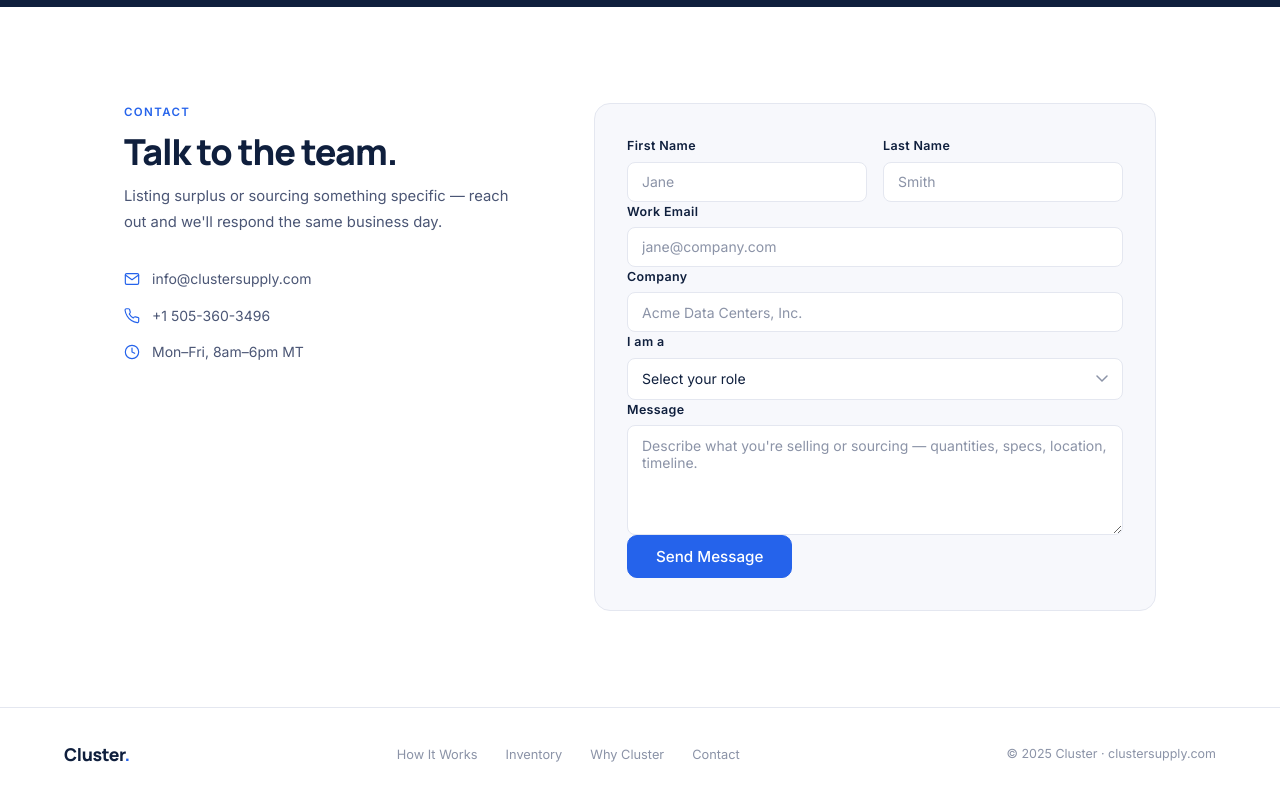
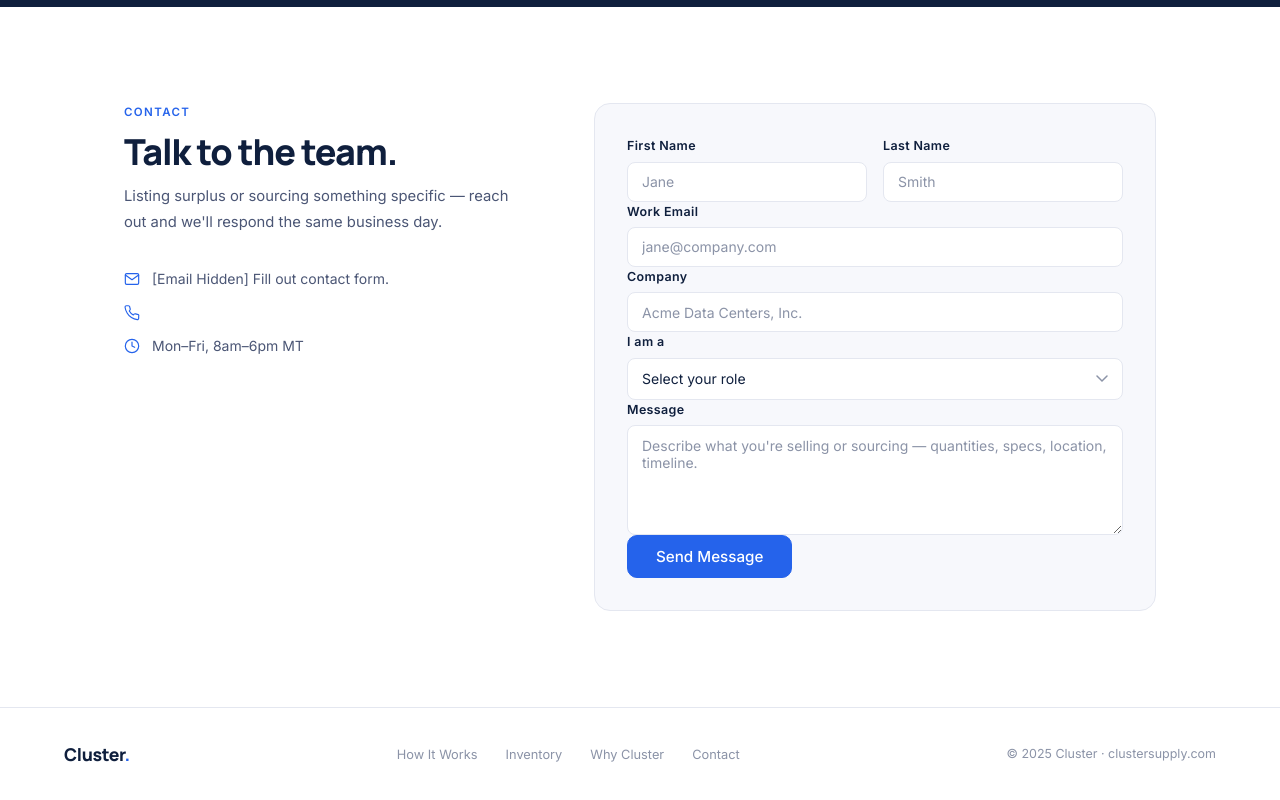
Before and after one commit to clustersupply1/clustersupply, a plain HTML site: page index.html in a window 1280 px wide. Shown: the part 3972-4772 px from the top of the page. Drawn offline with Linux system fonts and the light colour scheme.

Commit message:
Update index.html

```diff
--- a/index.html
+++ b/index.html
@@ -510,11 +510,11 @@
         <p>Listing surplus or sourcing something specific — reach out and we'll respond the same business day.</p>
         <div class="contact-detail">
           <svg viewBox="0 0 24 24"><path d="M4 4h16c1.1 0 2 .9 2 2v12c0 1.1-.9 2-2 2H4c-1.1 0-2-.9-2-2V6c0-1.1.9-2 2-2z"/><polyline points="22,6 12,13 2,6"/></svg>
-          info@clustersupply.com
+          [Email Hidden] Fill out contact form.
         </div>
         <div class="contact-detail">
           <svg viewBox="0 0 24 24"><path d="M22 16.92v3a2 2 0 0 1-2.18 2 19.79 19.79 0 0 1-8.63-3.07A19.5 19.5 0 0 1 4.69 12a19.79 19.79 0 0 1-3.07-8.67A2 2 0 0 1 3.6 1.18h3a2 2 0 0 1 2 1.72c.127.96.361 1.903.7 2.81a2 2 0 0 1-.45 2.11L7.91 9a16 16 0 0 0 6 6l1.27-1.27a2 2 0 0 1 2.11-.45c.907.339 1.85.573 2.81.7A2 2 0 0 1 22 16.92z"/></svg>
-          +1 505-360-3496
+
         </div>
         <div class="contact-detail">
           <svg viewBox="0 0 24 24"><circle cx="12" cy="12" r="10"/><polyline points="12 6 12 12 16 14"/></svg>
```
